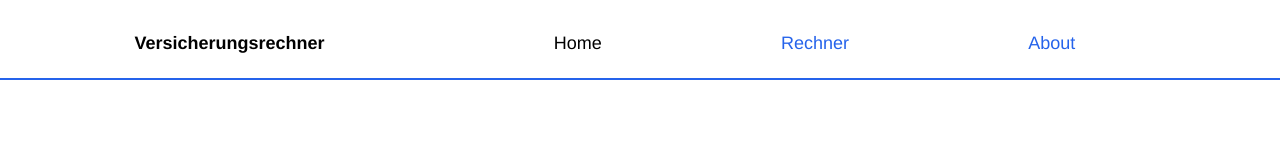
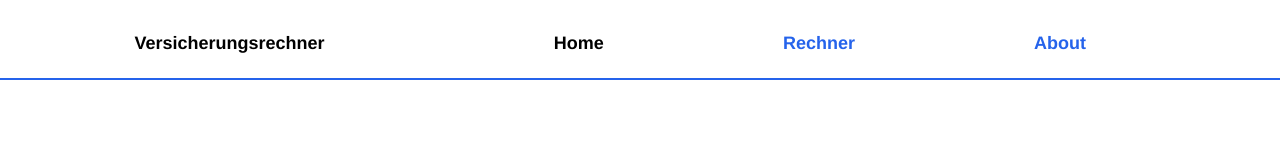
Before and after one commit to azhaarmohamed20/versicherungsrechner_mohamed, a React (Create React App) app: page / in a window 1280 px wide. Shown: the top 160 px of the page. Built offline with nearby package versions, Linux system fonts and the light colour scheme.

Commit message:
Correct minor mistakes

```diff
--- a/src/components/navbar.js
+++ b/src/components/navbar.js
@@ -7,18 +7,18 @@ export default function Navbar(){
             <nav className=" flex w-[80%] m-auto pt-2 ml-[500]  " >
                 <div>
                     <ul className="flex items-center gap-[14vw] justify-around">
-                        <p className=" text-[18px] font-bold text-black mr-[50px]">Versicherungsrechner</p>
-                        <li className="text-[18px] font-light" >
+                        <p className=" text-[18px] font-extrabold text-black mr-[50px]">Versicherungsrechner</p>
+                        <li className="text-[18px] font-bold " >
                             <NavLink className="text-black aria-[current=page]:text-black text-blue-600" to="/">
                                 Home
                             </NavLink>
                         </li>
-                        <li className="text-[18px] font-light">
+                        <li className="text-[18px] font-bold">
                             <NavLink className="text-black aria-[current=page]:text-black text-blue-600" to="/rechner" >
                                 Rechner
                             </NavLink>
                         </li>
-                        <li className="text-[18px] font-light ">
+                        <li className="text-[18px] font-bold ">
                             <NavLink className="text-black aria-[current=page]:text-black text-blue-600" to="/about" >
                                 About
                             </NavLink>
```
